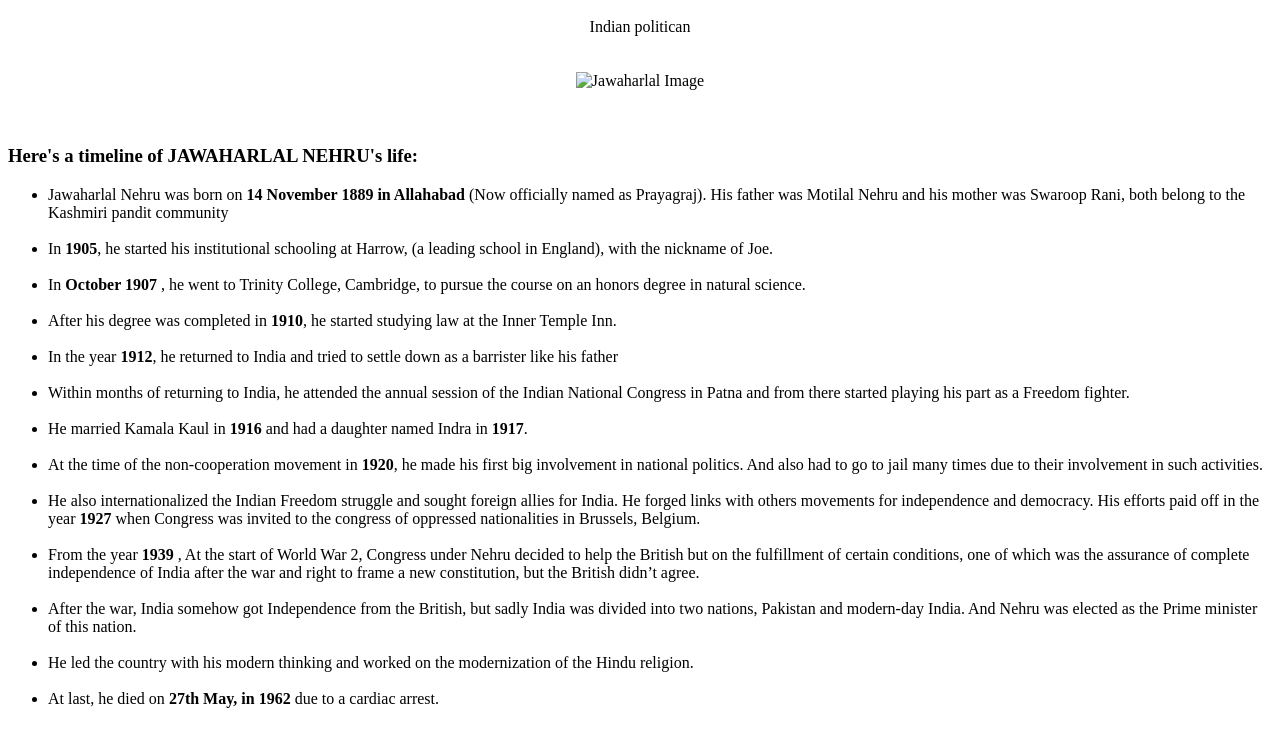
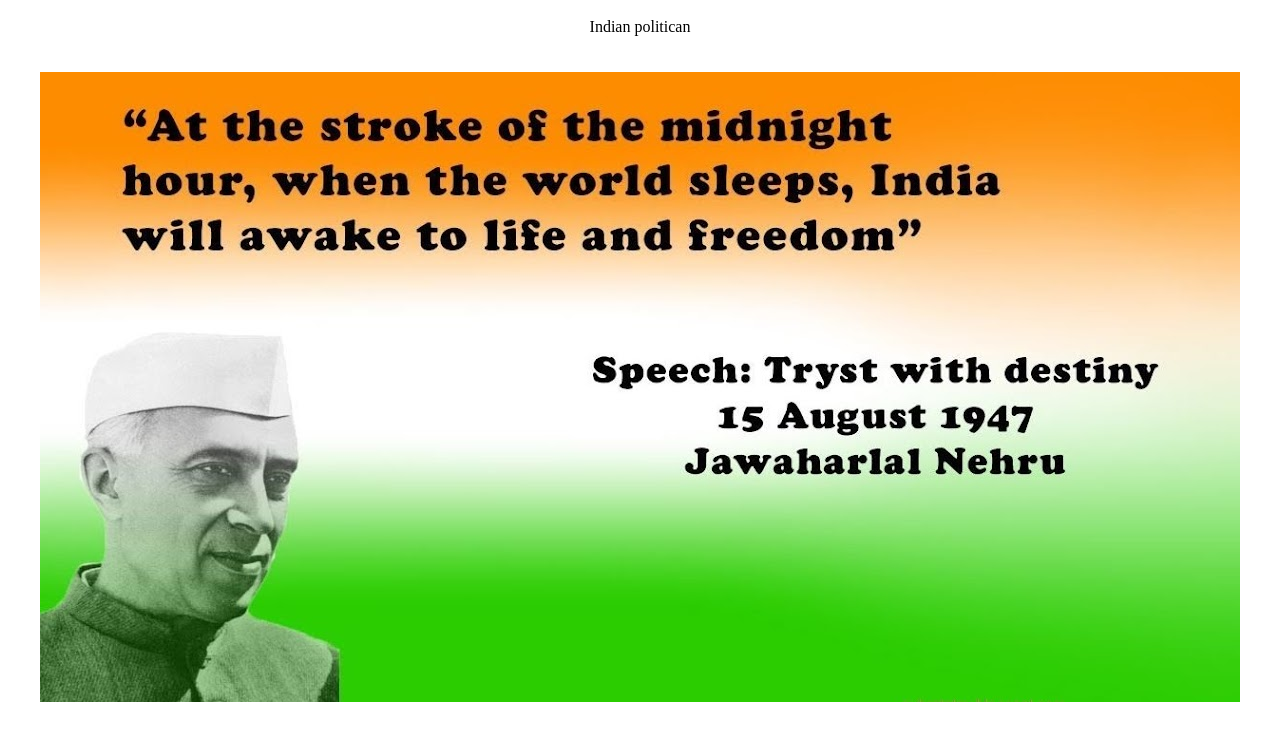
Before and after one commit to AswiniSatha/TRIBUTE, a plain HTML site: page index.html in a window 1280 px wide. Shown: the part 48-787 px from the top of the page. Drawn offline with Linux system fonts and the light colour scheme.

Commit message:
Update index.html

```diff
--- a/index.html
+++ b/index.html
@@ -9,7 +9,7 @@
 
         <center><h1>JAWAHARLAL NEHRU</h1>
         <span>Indian politican</span><br/><br/><br/>
-        <img src="./jawaharlal nehru.JPG" alt="Jawaharlal Image">
+        <img src="./jawaharlal nehru.jfif" alt="Jawaharlal Image">
         </center><br/><br/>
     </div>
     <!-- TIMELINES -->
```
